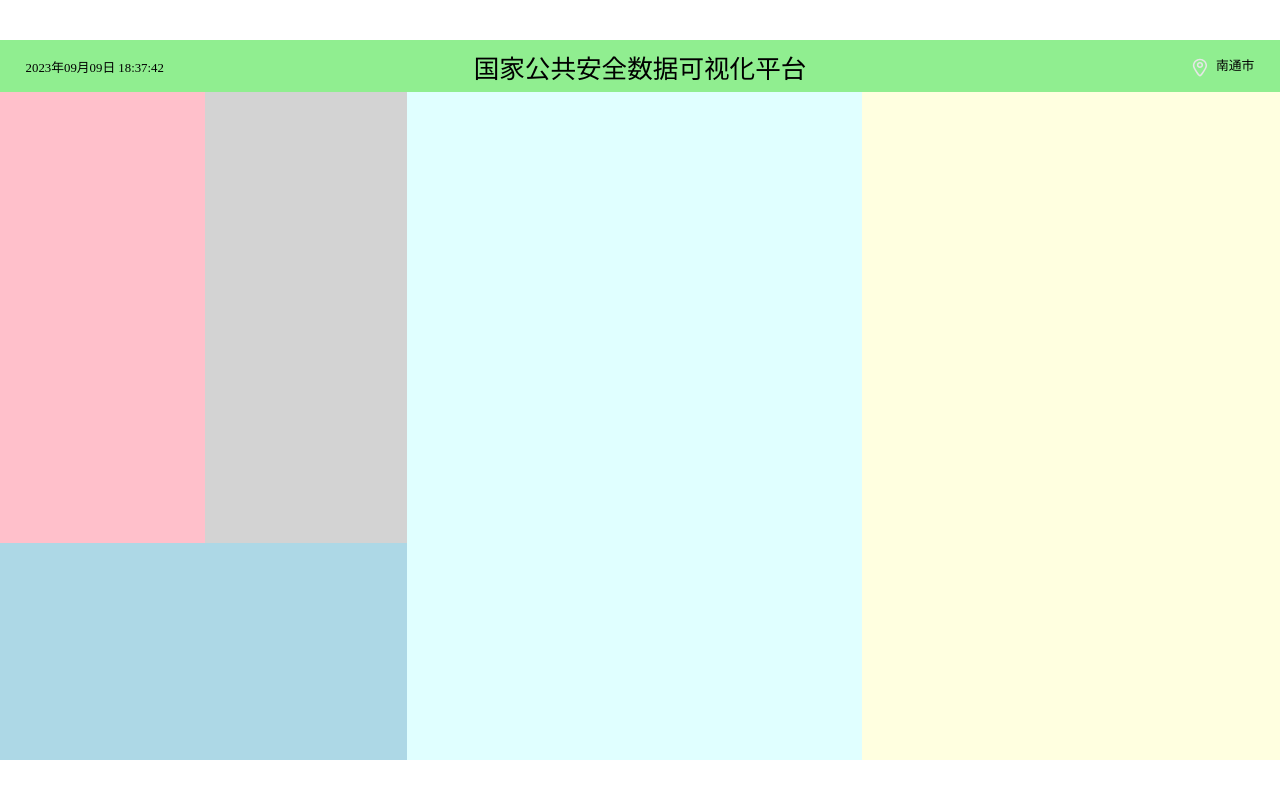
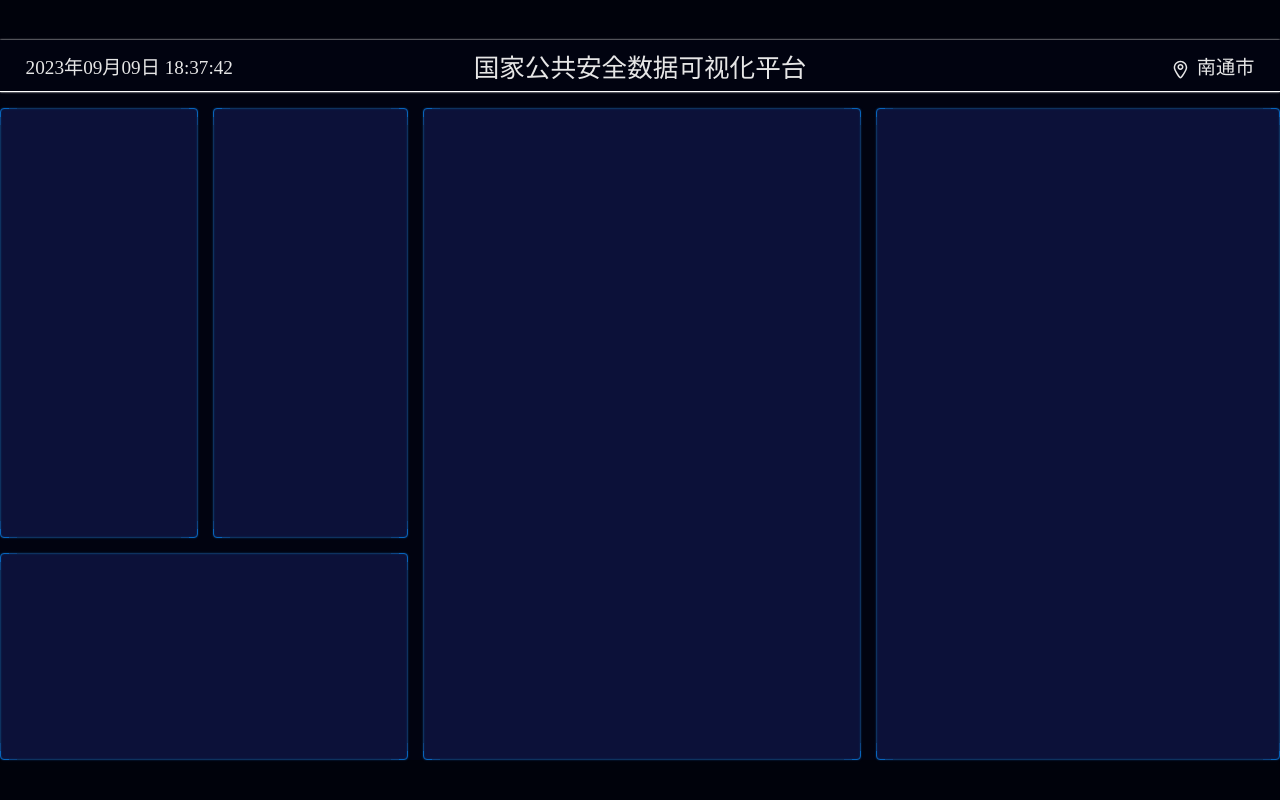
Before and after one commit to Dengky00/big-screen, a React (Vite) app: page / in a window 1280 px wide. Built offline with nearby package versions, Linux system fonts and the light colour scheme.

Commit message:
页面背景和div边框

```diff
--- a/src/index.scss
+++ b/src/index.scss
@@ -72,9 +72,11 @@ button:focus-visible {
   padding: 0;
   box-sizing: border-box;
 }
+body {
+  background: #00020b;
+}
 #root {
   margin: 0 auto;
-  background: lightgreen;
   display: flex;
   flex-direction: column;
 }
--- a/src/pages/home.scss
+++ b/src/pages/home.scss
@@ -4,22 +4,32 @@
   flex: 1;
   display: flex;
   flex-direction: column;
+  font-size: 1.5rem;
+  background: #010310;
+  color: #e6e6e6;
+
   header {
     height: px(99);
     display: grid;
     grid: 1fr/1fr 1fr 1fr;
+    border-bottom: 1px solid white;
+    box-shadow: 0 0 2px 0 white;
+
     > .date {
       align-self: center;
       padding-left: 2rem;
     }
+
     > .title {
       place-self: center;
       font-size: 2rem;
     }
+
     > .city {
       align-self: center;
       text-align: end;
       padding-right: 2rem;
+
       > .local {
         width: 1.5rem;
         vertical-align: middle;
@@ -27,31 +37,55 @@
       }
     }
   }
+
   > main {
     flex: 1;
     display: grid;
     grid-template:
       "box1 box2 box4 box5" 755fr
       "box3 box3 box4 box5" 363fr / 366fr 361fr 811fr 747fr;
+    grid-column-gap: px(28);
+    grid-row-gap: px(28);
+    padding-top: px(30);
+
+    > section {
+      border: 1px solid #0764bc;
+      border-radius: 4px;
+      position: relative;
+      box-shadow: 0 0 2px 0 #0e325f, inset 0 0 2px 0 #0e325f;
+      background: #0c1139;
+      &::before {
+        content: "";
+        position: absolute;
+        left: 0;
+        right: 0;
+        bottom: 0;
+        top: 0;
+        border-radius: 4px;
+        box-shadow: 17px 0 0 -16px #0e325f, -17px 0 0 -16px #0e325f,
+          0 17px 0 -16px #0e325f, 0 -17px 0 -16px #0e325f, 9px 0 0 -8px #0d4483,
+          -9px 0 0 -8px #0d4483, 0 9px 0 -8px #0d4483, 0 -9px 0 -8px #0d4483;
+      }
+    }
+
     > .section1 {
       grid-area: box1;
-      background: pink;
     }
+
     > .section2 {
       grid-area: box2;
-      background: lightgray;
     }
+
     > .section3 {
       grid-area: box3;
-      background: lightblue;
     }
+
     > .section4 {
       grid-area: box4;
-      background: lightcyan;
     }
+
     > .section5 {
       grid-area: box5;
-      background: lightyellow;
     }
   }
 }
```
